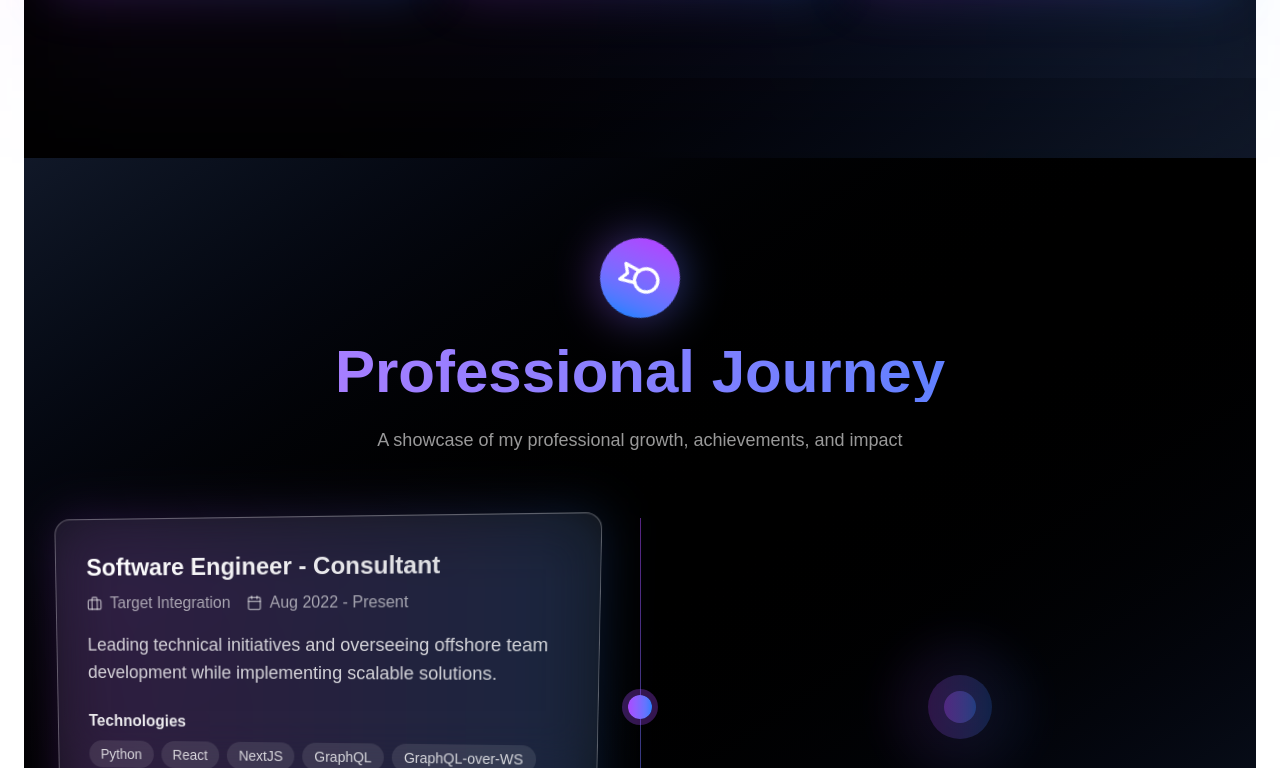
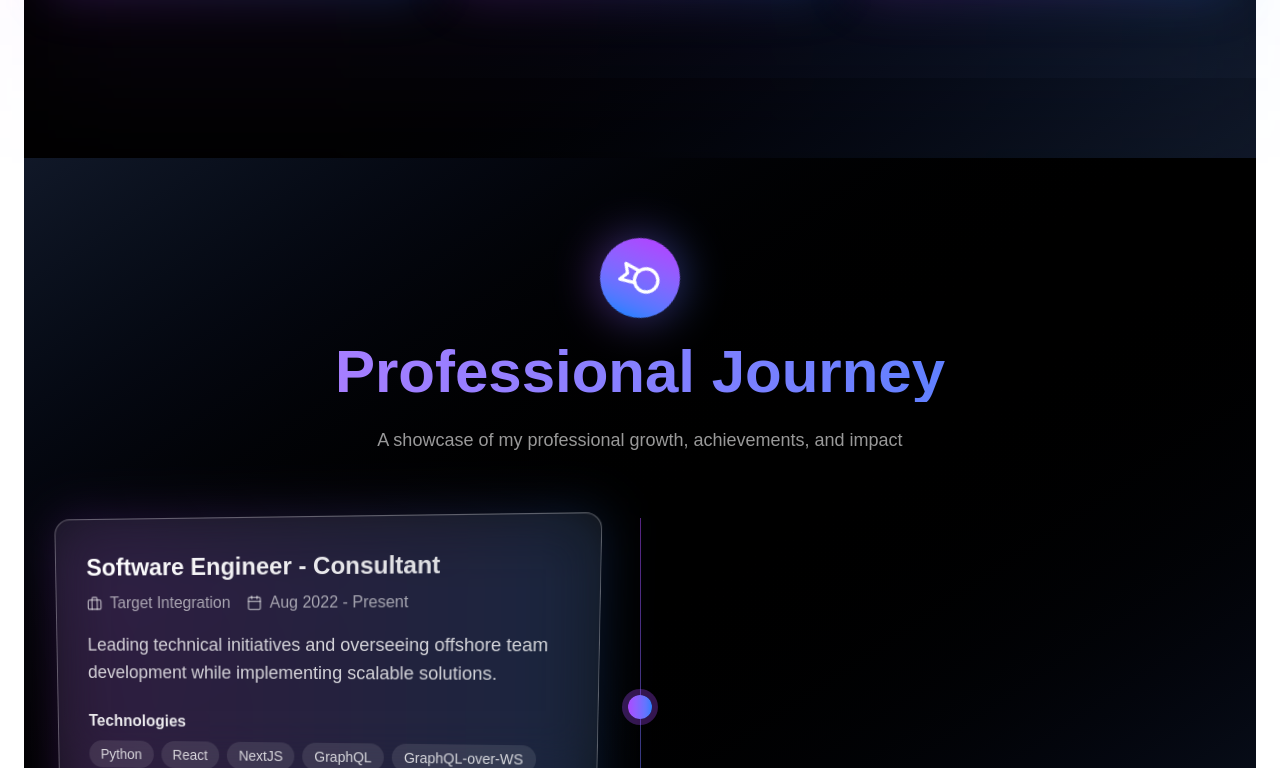
Before and after one commit to lk-naath/portfolio, a Next.js app: page / in a window 1280 px wide. Shown: the part 2032-2800 px from the top of the page. Built offline with nearby package versions, Linux system fonts and the light colour scheme.

Commit message:
all animation is done

```diff
--- a/src/components/sections/Experience.tsx
+++ b/src/components/sections/Experience.tsx
@@ -2,10 +2,8 @@
 
 import React, { useState, useEffect } from 'react';
 import { motion } from 'framer-motion';
-import { FiBriefcase, FiCalendar, FiChevronRight, FiAward, FiChevronDown, FiChevronUp } from 'react-icons/fi';
+import { FiBriefcase, FiCalendar, FiChevronRight, FiAward, FiChevronDown } from 'react-icons/fi';
 import experienceData from '@/data/experience.json';
-import AnimatedBackground from '@/components/AnimatedBackground';
-import DecorativeCircle from '@/components/DecorativeCircle';
 
 interface Experience {
   title: string;
@@ -64,8 +62,6 @@ const Experience = () => {
 
   return (
     <section id="experience" className="min-h-screen w-full py-20 bg-gradient-to-br from-gray-900 via-black to-gray-900 relative overflow-hidden">
-      <AnimatedBackground />
-
       <div className="w-full max-w-7xl mx-auto px-6 relative z-10">
         <motion.div
           initial={{ opacity: 0, y: 20 }}
@@ -232,14 +228,6 @@ const Experience = () => {
                     </div>
                   </motion.div>
                 </div>
-
-                {/* Decorative element for the opposite side */}
-                <div className={`w-1/2 ${index % 2 === 0 ? 'pl-12' : 'pr-12'} flex items-center justify-center`}>
-                  <DecorativeCircle
-                    size={128}
-                    delay={index * 0.2}
-                  />
-                </div>
               </motion.div>
             ))}
           </div>
```
